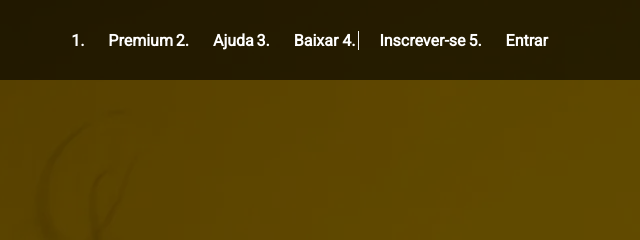
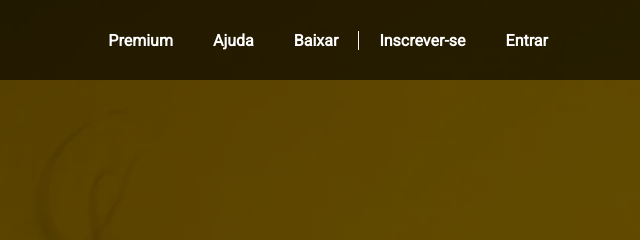
Before and after one commit to PratadoYoutube/Spotify-Clone, a plain HTML site: page Interface/Index.HTML in a window 1280 px wide. Shown: the top 240 px of the page, 456-1096 px from the left. Drawn offline with Linux system fonts and the light colour scheme.

Commit message:
Pequenas correções

```diff
--- a/Interface/Style.CSS
+++ b/Interface/Style.CSS
@@ -56,7 +56,7 @@ body {
 
 #navbar .navbar-container ul{
     display: flex;
-    list-style: auto;
+    list-style: none;
     font-weight: bold;
 }
 
```
Also changed, not shown: Interface/Index.HTML (+5 -5 lines).
